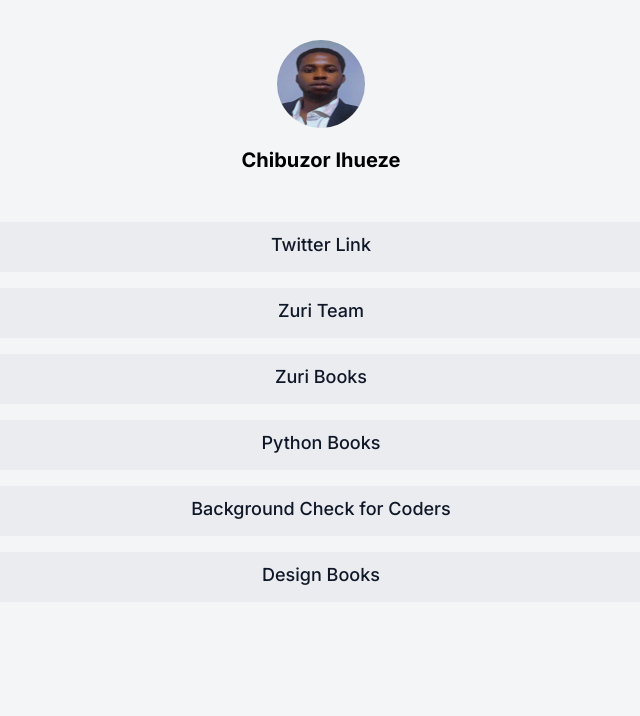
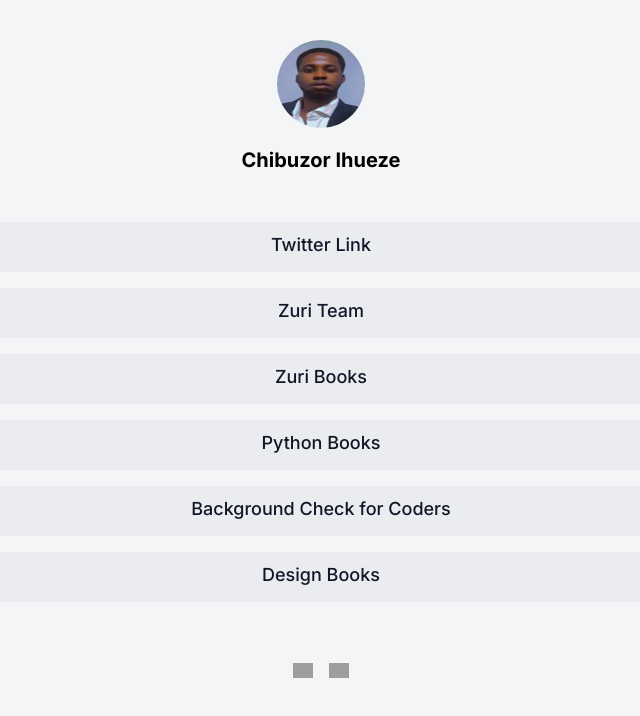
Before and after one commit to chibuzorihueze/profile_app, a React (Create React App) app: page / in a window 1280 px wide. Shown: the top 716 px of the page, without its empty margins (319-959 px from the left). Built offline with nearby package versions, Linux system fonts and the light colour scheme; grey boxes are pictures that could not be loaded.

Commit message:
sytlin icon slack and github

```diff
--- a/public/index.html
+++ b/public/index.html
@@ -9,37 +9,10 @@
       name="description"
       content="Web site created using create-react-app"
     />
-    <link rel="apple-touch-icon" href="%PUBLIC_URL%/logo192.png" />
-    <!--
-      manifest.json provides metadata used when your web app is installed on a
-      user's mobile device or desktop. See https://developers.google.com/web/fundamentals/web-app-manifest/
-    -->
-    <link rel="manifest" href="%PUBLIC_URL%/manifest.json" />
-    <!--
-      Notice the use of %PUBLIC_URL% in the tags above.
-      It will be replaced with the URL of the `public` folder during the build.
-      Only files inside the `public` folder can be referenced from the HTML.
 
-      Unlike "/favicon.ico" or "favicon.ico", "%PUBLIC_URL%/favicon.ico" will
-      work correctly both with client-side routing and a non-root public URL.
-      Learn how to configure a non-root public URL by running `npm run build`.
-    -->
-    <title>React App</title>
-
-
+    <title>Profile</title>
   </head>
   <body>
-    <noscript>You need to enable JavaScript to run this app.</noscript>
     <div id="root"></div>
-    <!--
-      This HTML file is a template.
-      If you open it directly in the browser, you will see an empty page.
-
-      You can add webfonts, meta tags, or analytics to this file.
-      The build step will place the bundled scripts into the <body> tag.
-
-      To begin the development, run `npm start` or `yarn start`.
-      To create a production bundle, use `npm run build` or `yarn build`.
-    -->
   </body>
 </html>
--- a/src/App.js
+++ b/src/App.js
@@ -2,6 +2,7 @@
 import Profile from "./components/profile";
 import Button from "./components/button";
 import content from "./components/content";
+import Icon from "./components/icon";
 
 //create button function
 function createButton(title){
@@ -17,7 +18,7 @@
     <div>
     <Profile/>
     {content.map(createButton)}
-
+    <Icon/>
     </div>
   );
 }
--- /dev/null
+++ b/src/components/icon.jsx
@@ -0,0 +1,12 @@
+import React from "react";
+
+function Icon(){
+    return(
+        <div className="icon">
+            <img className="slack" src="https://cdn-icons-png.flaticon.com/512/2111/2111615.png" alt="slack" />
+            <img className="github" src="https://cdn-icons-png.flaticon.com/512/733/733609.png" alt="github" />
+        </div>
+    );
+};
+
+export default Icon;
--- a/src/index.css
+++ b/src/index.css
@@ -51,3 +51,20 @@
   font-weight: 500;
 
 }
+
+/* styles for slack and github icons*/
+
+.icon{
+  margin-top: 60px;
+  margin-bottom: 50px;
+  text-align: center;
+}
+
+.slack , .github{
+  width: 20px;
+  align-items: center;
+  cursor: pointer;
+}
+.github{
+  margin-left: 16px;
+}
```
